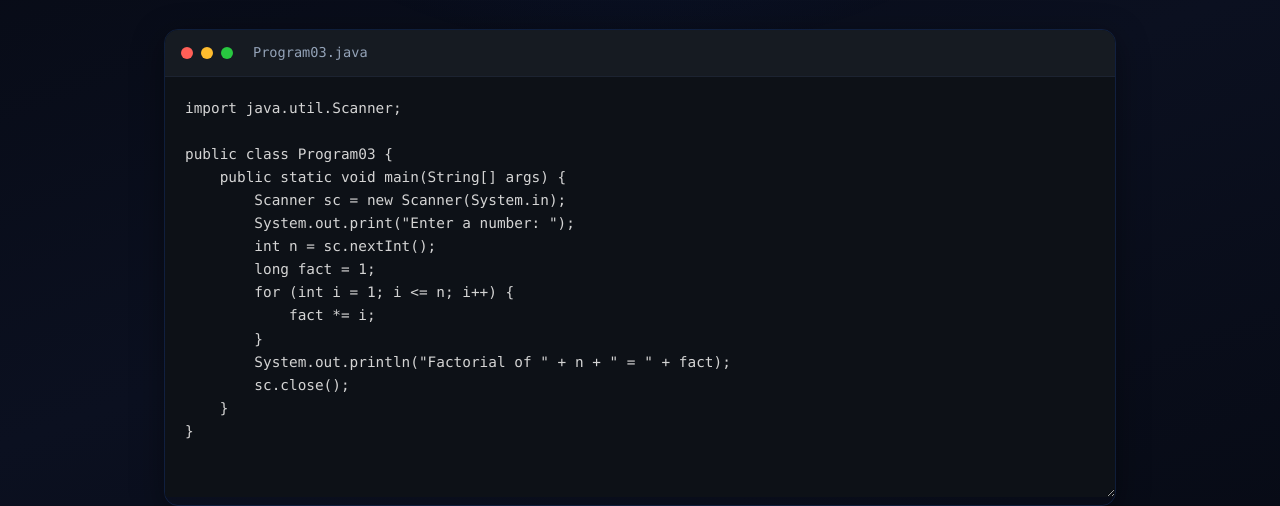
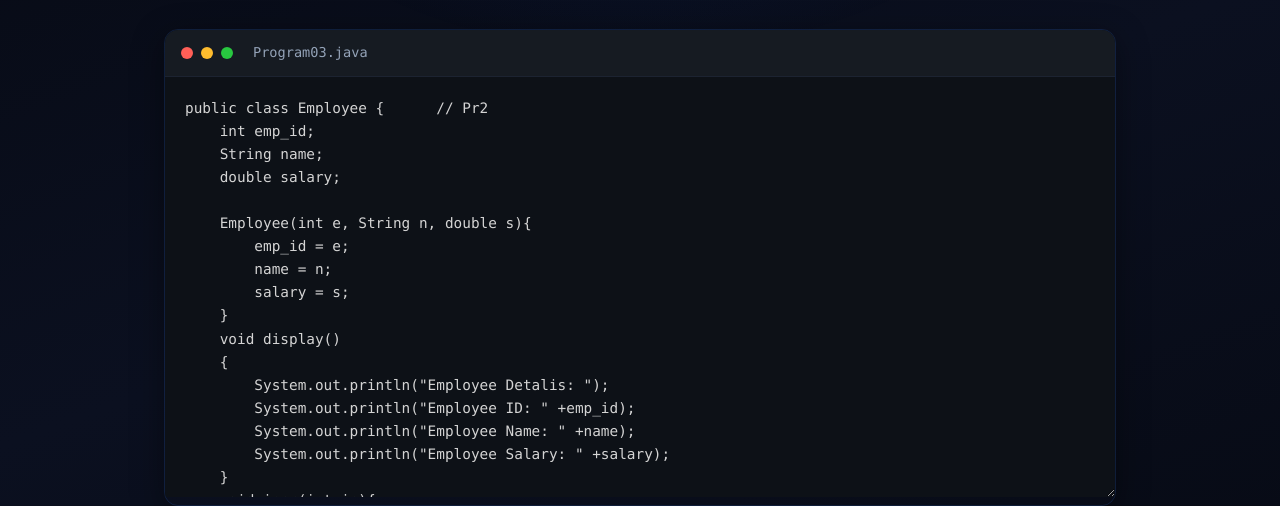
Before and after one commit to vinayhosur2604-create/program2, a website: page public/program-library/java-program03.html in a window 1280 px wide. Shown: the part 300-806 px from the top of the page. Drawn offline with Linux system fonts and the light colour scheme.

Commit message:
Refactor Program03 to use Employee class

```diff
--- a/public/program-library/java-program03.html
+++ b/public/program-library/java-program03.html
@@ -43,21 +43,44 @@
         <span class="editor-dot green"></span>
         <span class="editor-filename">Program03.java</span>
       </div>
-      <textarea class="editor-textarea" id="codeBox" spellcheck="false">import java.util.Scanner;
+      <textarea class="editor-textarea" id="codeBox" spellcheck="false">public class Employee {      // Pr2
+    int emp_id;
+    String name;
+    double salary;
 
-public class Program03 {
+    Employee(int e, String n, double s){
+        emp_id = e;
+        name = n;
+        salary = s;
+    }
+    void display()
+    {
+        System.out.println("Employee Detalis: ");
+        System.out.println("Employee ID: " +emp_id);
+        System.out.println("Employee Name: " +name);
+        System.out.println("Employee Salary: " +salary);
+    }
+    void incr(int ip){
+        salary = salary + (salary* ip/100);
+    }
+    void inc_display()
+    {
+        System.out.println();
+        System.out.println("Employee Detalis After Increment: ");
+        System.out.println("Employee ID: " +emp_id);
+        System.out.println("Employee Name: " +name);
+        System.out.println("Employee Salary: " +salary);
+    }
     public static void main(String[] args) {
-        Scanner sc = new Scanner(System.in);
-        System.out.print("Enter a number: ");
-        int n = sc.nextInt();
-        long fact = 1;
-        for (int i = 1; i <= n; i++) {
-            fact *= i;
-        }
-        System.out.println("Factorial of " + n + " = " + fact);
-        sc.close();
+        Employee obj = new Employee(1 ,"Sai", 5000);
+        obj.display();
+        obj.incr(5);
+        obj.inc_display();
     }
 }
+
+
+Pr2
 </textarea>
     </div>
 
```
